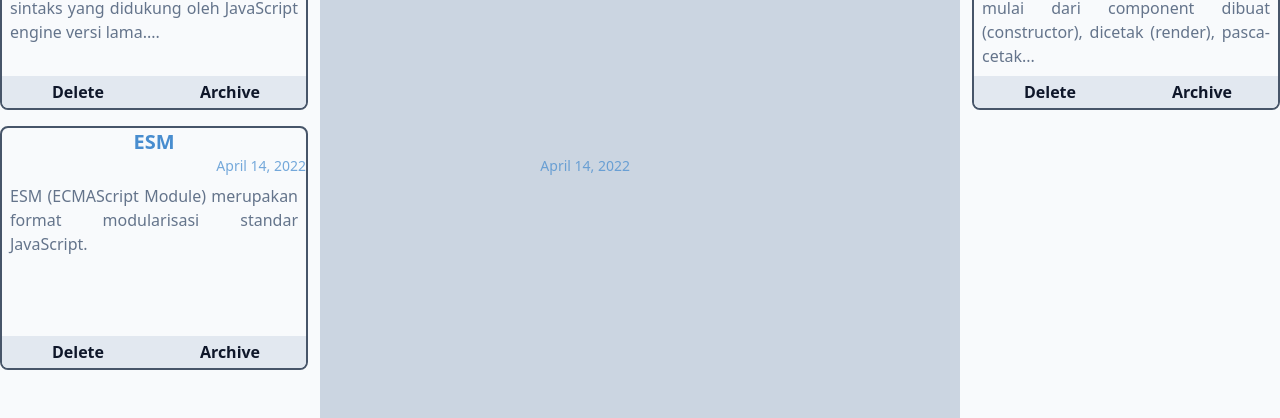
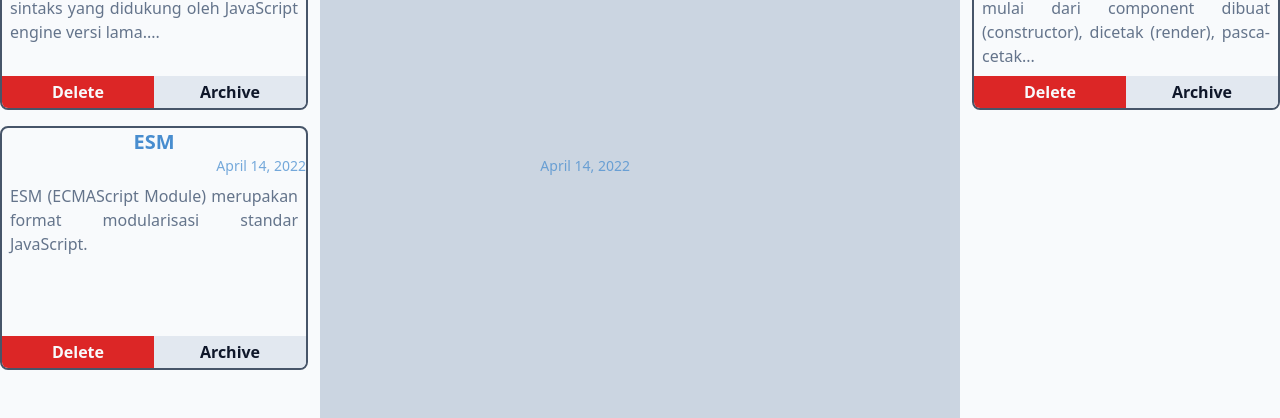
Before and after one commit to Xrayya/dicoding-final-react-basic, a React (Vite) app: page / in a window 1280 px wide. Shown: the part 246-664 px from the top of the page. Built offline with nearby package versions, Linux system fonts and the light colour scheme.

Commit message:
feat(Main): set button type

```diff
--- a/src/components/Main.tsx
+++ b/src/components/Main.tsx
@@ -61,6 +61,7 @@ class Main extends React.Component<mainProps, mainState> {
                 <NoteItem.ButtonGroup>
                   <NoteItem.Button
                     label={"Delete"}
+                    type="error"
                     onClick={this.handleItemDelete}
                   />
                   <NoteItem.Button
@@ -86,6 +87,7 @@ class Main extends React.Component<mainProps, mainState> {
                 <NoteItem.ButtonGroup>
                   <NoteItem.Button
                     label={"Delete"}
+                    type="error"
                     onClick={this.handleItemDelete}
                   />
                   <NoteItem.Button
```
